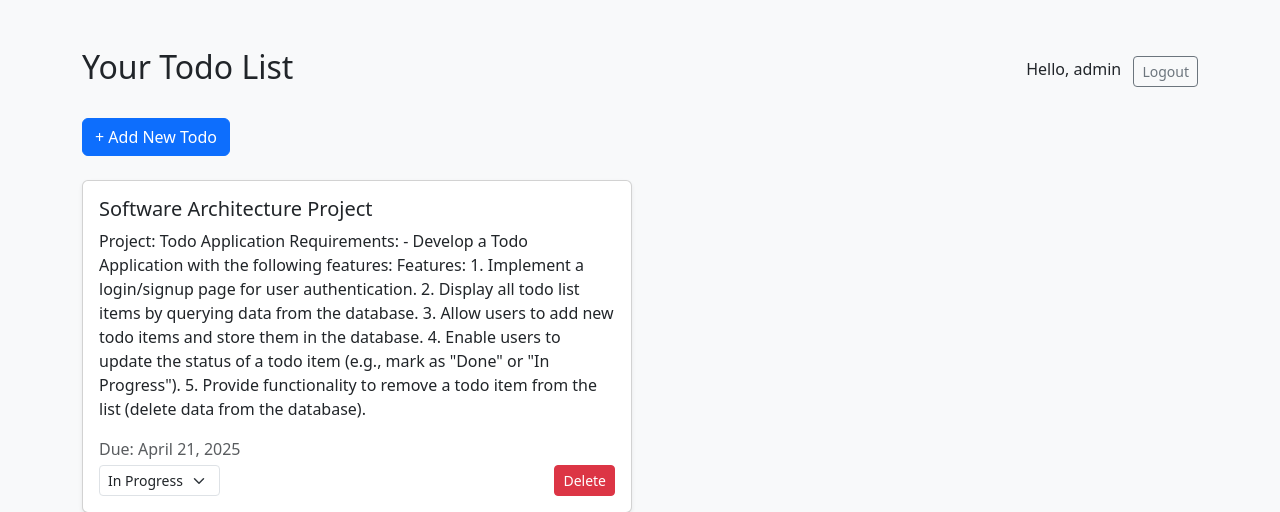
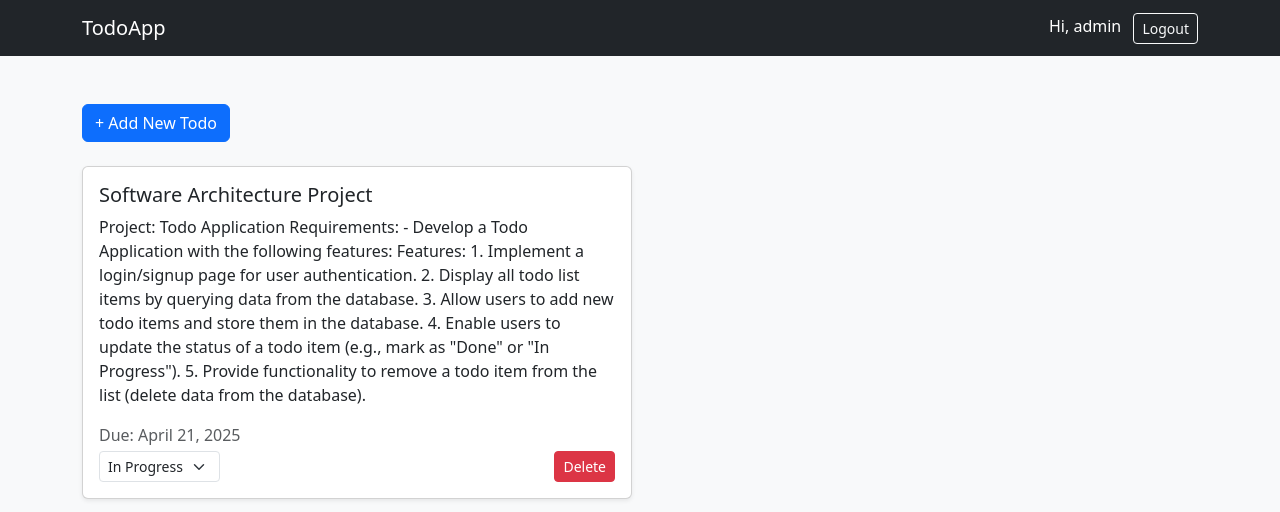
Before and after one commit to PhumrapeeC/Django-Todolist, a Django app: page / in a window 1280 px wide. Shown: the top 512 px of the page. Run offline with Django 5.2, Linux system fonts and the light colour scheme; a user stored in the database is signed in; data comes from the database, SQL or seed files in the repository.

Commit message:
Implement base.html

```diff
--- /dev/null
+++ b/todoapp/templates/base.html
@@ -0,0 +1,28 @@
+<!DOCTYPE html>
+<html lang="en">
+<head>
+    <meta charset="UTF-8">
+    <title>{% block title %}Todo App{% endblock %}</title>
+    <link href="https://cdn.jsdelivr.net/npm/bootstrap@5.3.3/dist/css/bootstrap.min.css" rel="stylesheet">
+</head>
+<body class="bg-light">
+    <nav class="navbar navbar-expand-lg navbar-dark bg-dark">
+        <div class="container">
+            <a class="navbar-brand" href="{% url 'todo_list' %}">TodoApp</a>
+            <div class="ms-auto">
+                {% if request.user.is_authenticated %}
+                    <span class="text-white me-2">Hi, {{ request.user.username }}</span>
+                    <a href="{% url 'logout' %}" class="btn btn-outline-light btn-sm">Logout</a>
+                {% else %}
+                    <a href="{% url 'login' %}" class="btn btn-outline-light btn-sm me-2">Login</a>
+                    <a href="{% url 'signup' %}" class="btn btn-outline-light btn-sm">Sign Up</a>
+                {% endif %}
+            </div>
+        </div>
+    </nav>
+
+    <div class="container mt-5">
+        {% block content %}{% endblock %}
+    </div>
+</body>
+</html>
--- a/todoapp/templates/todo_list.html
+++ b/todoapp/templates/todo_list.html
@@ -1,20 +1,8 @@
-<!DOCTYPE html>
-<html lang="en">
-<head>
-    <meta charset="UTF-8">
-    <title>Your Todo List</title>
-    <link href="https://cdn.jsdelivr.net/npm/bootstrap@5.3.3/dist/css/bootstrap.min.css" rel="stylesheet">
-</head>
-<body class="bg-light">
-    <div class="container mt-5">
-        <div class="d-flex justify-content-between align-items-center mb-4">
-            <h2>Your Todo List</h2>
-            <div>
-                <span class="me-2">Hello, {{ request.user.username }}</span>
-                <a href="{% url 'logout' %}" class="btn btn-outline-secondary btn-sm">Logout</a>
-            </div>
-        </div>
+{% extends "base.html" %}
 
+{% block title %}Your Todo List{% endblock %}
+
+{% block content %}
 <a href="{% url 'add_todo' %}" class="btn btn-primary mb-4">+ Add New Todo</a>
 
 {% if todos %}
@@ -50,6 +38,4 @@
 {% else %}
     <div class="alert alert-info">No todo items yet.</div>
 {% endif %}
-    </div>
-</body>
-</html>
+{% endblock %}
```
Also changed, not shown: todoapp/templates/add_todo.html (+6 -14 lines), todoapp/templates/login.html (+6 -12 lines), todoapp/templates/signup.html (+6 -12 lines). Lines whose indentation alone changed are shown as unchanged.
